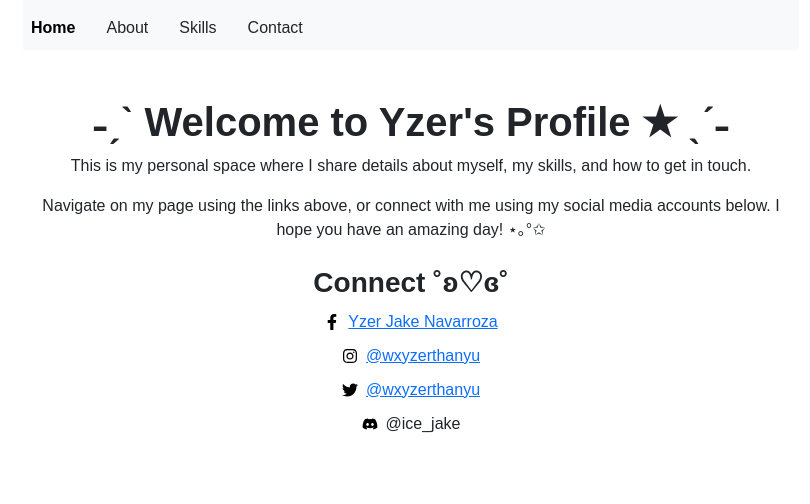
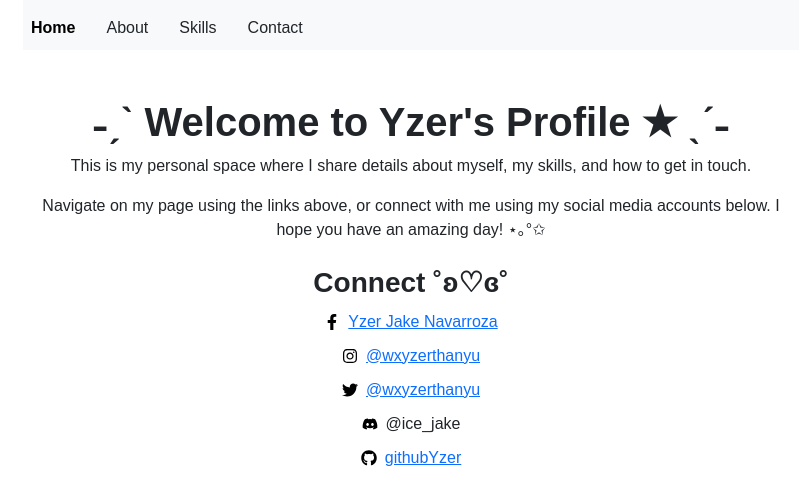
Before and after one commit to githubyzer/Personal-Profile, a React (Create React App) app: page / in a window 1280 px wide. Shown: the top 504 px of the page, without its empty margins (229-1039 px from the left). Built offline with nearby package versions, Linux system fonts and the light colour scheme.

Commit message:
Added Github link

```diff
--- a/src/Components/Contact.js
+++ b/src/Components/Contact.js
@@ -31,7 +31,7 @@ const Contact = () => {
 
   return (
     <div className="mt-5">
-      <h1><b>Contact Me</b></h1>
+      <h1><b>Send me a message through this form: </b></h1>
       <form onSubmit={handleSubmit}>
         <div className="mb-3">
           <label htmlFor="name" className="form-label">Name</label>
--- a/src/Components/Home.js
+++ b/src/Components/Home.js
@@ -1,5 +1,5 @@
 import React from 'react';
-import { FaFacebookF, FaInstagram, FaTwitter, FaDiscord } from 'react-icons/fa'; // Importing social media icons
+import { FaFacebookF, FaInstagram, FaTwitter, FaDiscord, FaGithub } from 'react-icons/fa'; // Importing social media icons
 
 const Home = () => {
   return (
@@ -27,6 +27,10 @@ const Home = () => {
             <FaDiscord style={{ color: 'black', marginRight: '8px' }} />
             <span>@ice_jake</span>
           </li>
+          <li style={{ margin: '10px' }}>
+            <FaGithub style={{ color: 'black', marginRight: '8px' }} />
+            <a href="https://github.com/githubyzer"><span>githubYzer</span></a>
+          </li>
         </ul>
       </div>
     </div>
```
